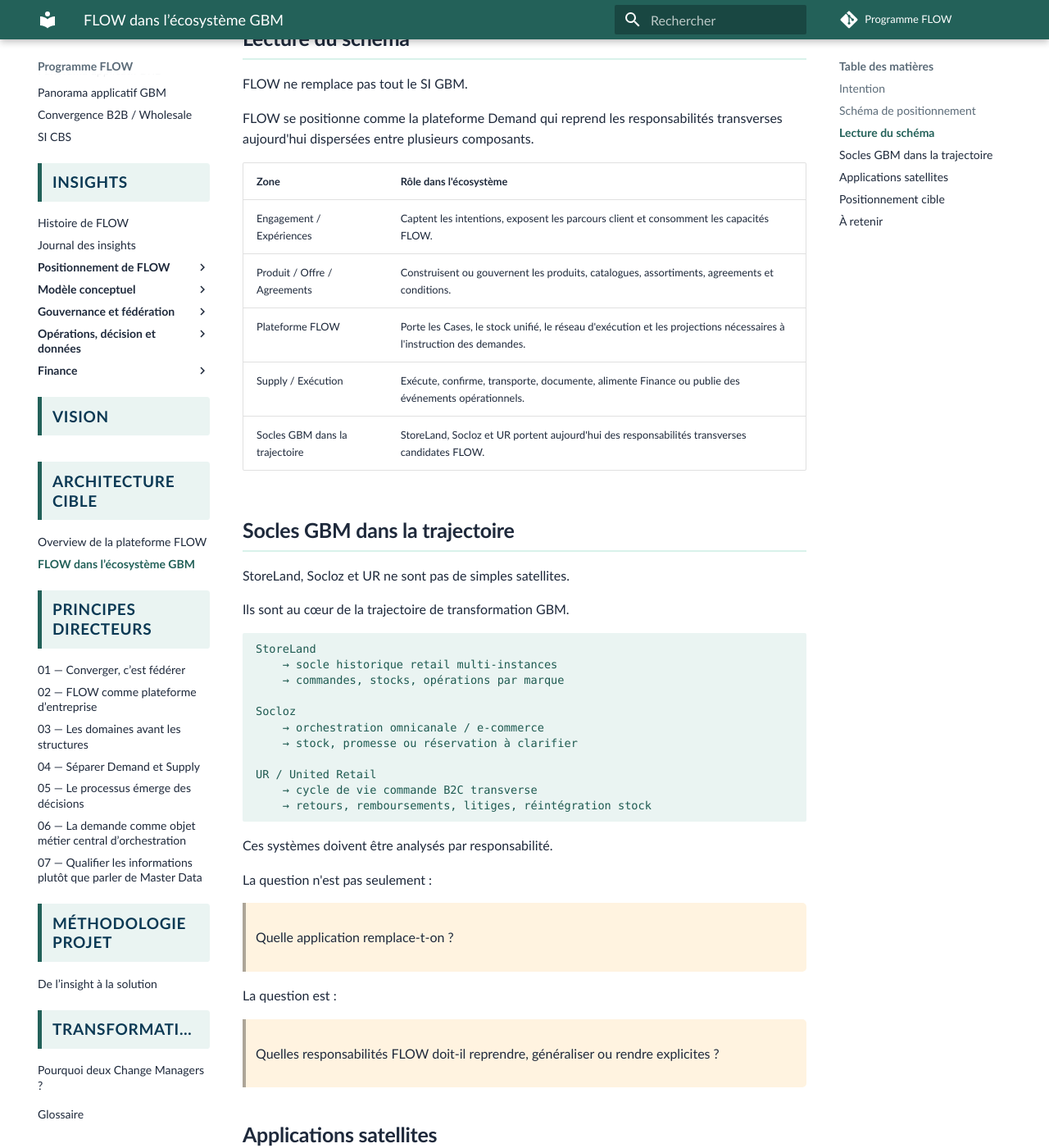
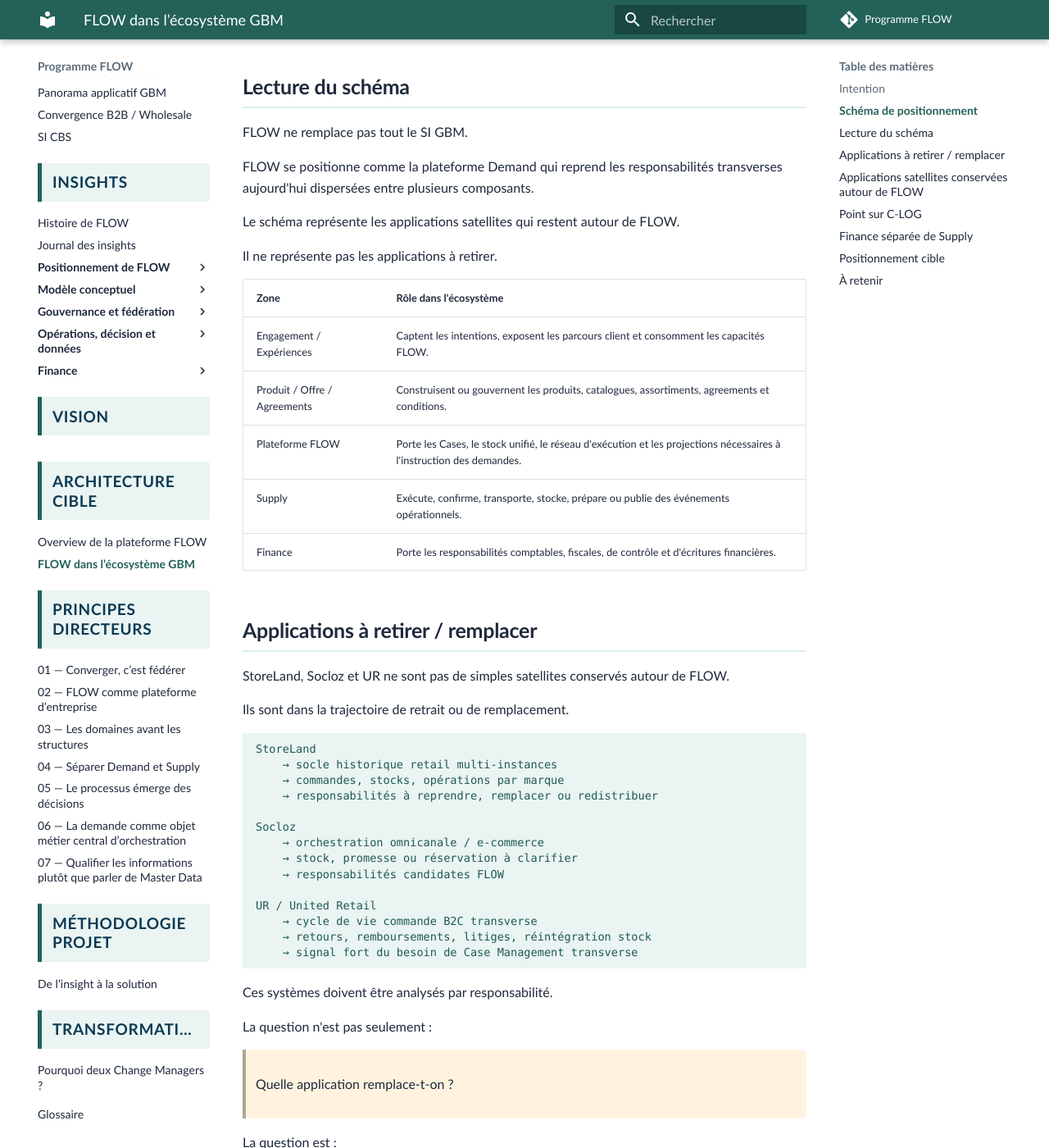
Before and after one commit to laurent-sintes/FLOW-Program, an MkDocs documentation site: the page built from docs/architecture-cible/flow-dans-ecosysteme-gbm.md, in a window 1280 px wide and 1400 px high, scrolled down 1062 px. Shown: the whole window at 82% size. Built offline with MkDocs 1.6.1 and Material for MkDocs 9.7.7, drawn with Linux system fonts in a browser that asks for light colours; comment, search, counter and statistics services are not loaded; some of the changed text lies outside the part shown.

Commit message:
Refine GBM ecosystem positioning page

````diff
--- a/docs/architecture-cible/flow-dans-ecosysteme-gbm.md
+++ b/docs/architecture-cible/flow-dans-ecosysteme-gbm.md
@@ -10,8 +10,9 @@ Elle sert à montrer comment FLOW se place par rapport :
 
 - aux expériences et applications d'engagement ;
 - aux systèmes produit, catalogue et agreements ;
-- aux systèmes Supply et d'exécution ;
-- aux socles historiques StoreLand, Socloz et UR, qui sont dans la trajectoire de transformation.
+- aux systèmes Supply ;
+- à Finance ;
+- aux applications historiques StoreLand, Socloz et UR, qui sont à retirer / remplacer dans la trajectoire cible.
 
 ## Schéma de positionnement
 
@@ -23,32 +24,39 @@ FLOW ne remplace pas tout le SI GBM.
 
 FLOW se positionne comme la plateforme Demand qui reprend les responsabilités transverses aujourd'hui dispersées entre plusieurs composants.
 
+Le schéma représente les applications satellites qui restent autour de FLOW.
+
+Il ne représente pas les applications à retirer.
+
 | Zone | Rôle dans l'écosystème |
 | --- | --- |
 | Engagement / Expériences | Captent les intentions, exposent les parcours client et consomment les capacités FLOW. |
 | Produit / Offre / Agreements | Construisent ou gouvernent les produits, catalogues, assortiments, agreements et conditions. |
 | Plateforme FLOW | Porte les Cases, le stock unifié, le réseau d'exécution et les projections nécessaires à l'instruction des demandes. |
-| Supply / Exécution | Exécute, confirme, transporte, documente, alimente Finance ou publie des événements opérationnels. |
-| Socles GBM dans la trajectoire | StoreLand, Socloz et UR portent aujourd'hui des responsabilités transverses candidates FLOW. |
+| Supply | Exécute, confirme, transporte, stocke, prépare ou publie des événements opérationnels. |
+| Finance | Porte les responsabilités comptables, fiscales, de contrôle et d'écritures financières. |
 
-## Socles GBM dans la trajectoire
+## Applications à retirer / remplacer
 
-StoreLand, Socloz et UR ne sont pas de simples satellites.
+StoreLand, Socloz et UR ne sont pas de simples satellites conservés autour de FLOW.
 
-Ils sont au cœur de la trajectoire de transformation GBM.
+Ils sont dans la trajectoire de retrait ou de remplacement.
 
 ```text
 StoreLand
     → socle historique retail multi-instances
     → commandes, stocks, opérations par marque
+    → responsabilités à reprendre, remplacer ou redistribuer
 
 Socloz
     → orchestration omnicanale / e-commerce
     → stock, promesse ou réservation à clarifier
+    → responsabilités candidates FLOW
 
 UR / United Retail
     → cycle de vie commande B2C transverse
     → retours, remboursements, litiges, réintégration stock
+    → signal fort du besoin de Case Management transverse
 ```
 
 Ces systèmes doivent être analysés par responsabilité.
@@ -61,7 +69,7 @@ La question est :
 
 > Quelles responsabilités FLOW doit-il reprendre, généraliser ou rendre explicites ?
 
-## Applications satellites
+## Applications satellites conservées autour de FLOW
 
 Les applications d'engagement, de produit, de Supply, de Finance ou d'exécution ne disparaissent pas mécaniquement.
 
@@ -79,12 +87,38 @@ Exemples :
 SFCC / Mirakl / Zoho / Elastic
     → expériences, commerce, B2B, recherche, engagement
 
-PLM / PIM / Product Live / Négoce
+PLM / PIM / Pricing / outils d'assortiment
     → produits, catalogues, assortiments, agreements
 
-C-LOG / EAI / CBS / Transport / Dépôts / Finance
-    → exécution, collaboration fournisseur, documents, statuts, événements
+C-LOG / CBS / Transport / Dépôts / WMS / magasins
+    → Supply, exécution, collaboration fournisseur, statuts, événements
+
+SAP FI/CO / Finance
+    → comptabilité, contrôle, fiscalité, écritures financières
 ```
+
+## Point sur C-LOG
+
+C-LOG doit être représenté comme un acteur Supply à part entière, pas comme un simple EAI.
+
+Dans la lecture cible, C-LOG est positionné comme une filiale ou un opérateur logistique 3PL / 4PL susceptible d'englober plusieurs responsabilités :
+
+- stock entrepôt ;
+- WMS ;
+- préparation ;
+- transport ;
+- suivi d'exécution ;
+- événements logistiques.
+
+Il faudra donc éviter de réduire C-LOG à une brique d'intégration.
+
+## Finance séparée de Supply
+
+Finance ne doit pas être rangée dans Supply.
+
+SAP FI/CO et les responsabilités financières restent un domaine séparé.
+
+FLOW peut interagir avec Finance au travers de documents, événements économiques, statuts ou références, mais FLOW ne remplace pas la comptabilité, la fiscalité ou le contrôle de gestion.
 
 ## Positionnement cible
 
@@ -118,4 +152,6 @@ FLOW devient le point de cohérence Demand dans l'univers GBM.
 
 Il ne remplace pas tout le paysage applicatif.
 
-Il reprend les responsabilités transverses aujourd'hui dispersées, tout en laissant les applications satellites jouer leur rôle de consommateurs, contributeurs ou systèmes d'exécution.
+Il retire progressivement StoreLand, Socloz et UR de la cible, en reprenant ou redistribuant leurs responsabilités transverses.
+
+Il laisse les applications satellites jouer leur rôle de consommateurs, contributeurs ou systèmes d'exécution lorsque leurs responsabilités restent spécialisées.
````
